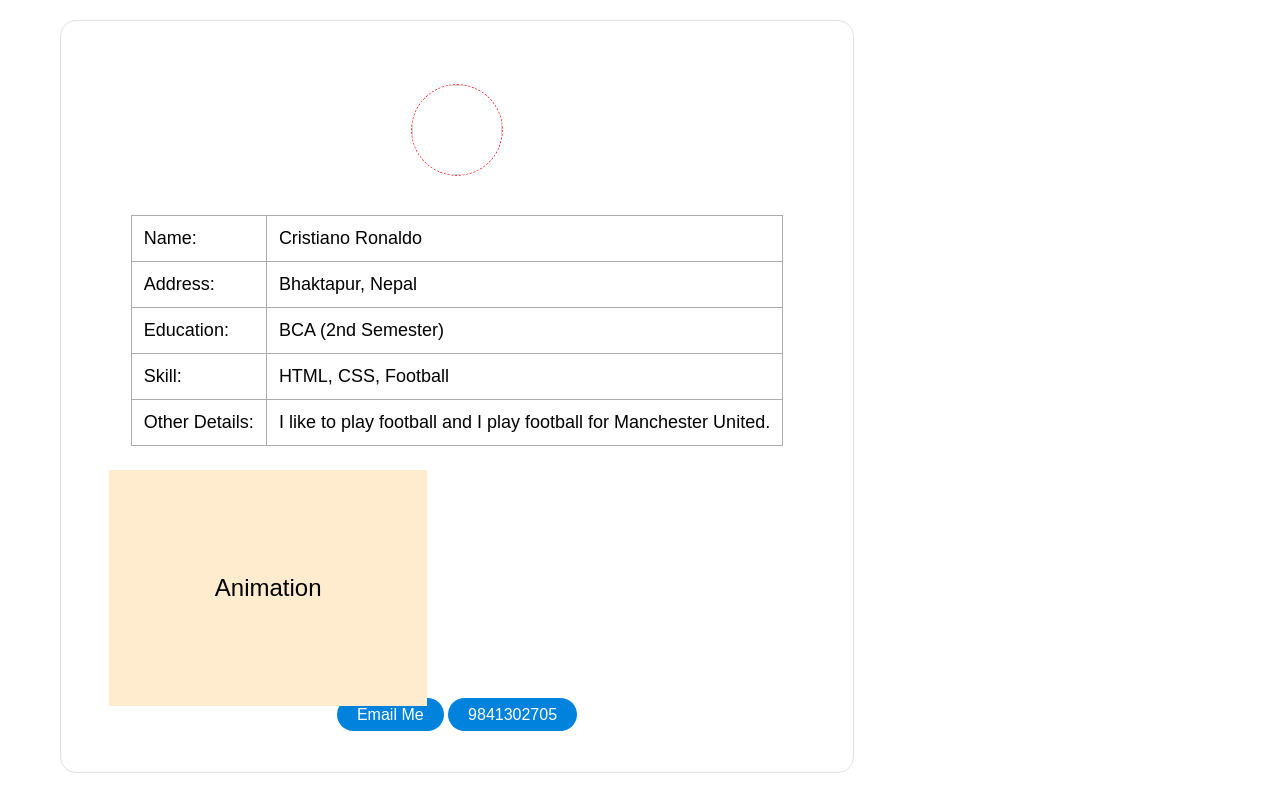
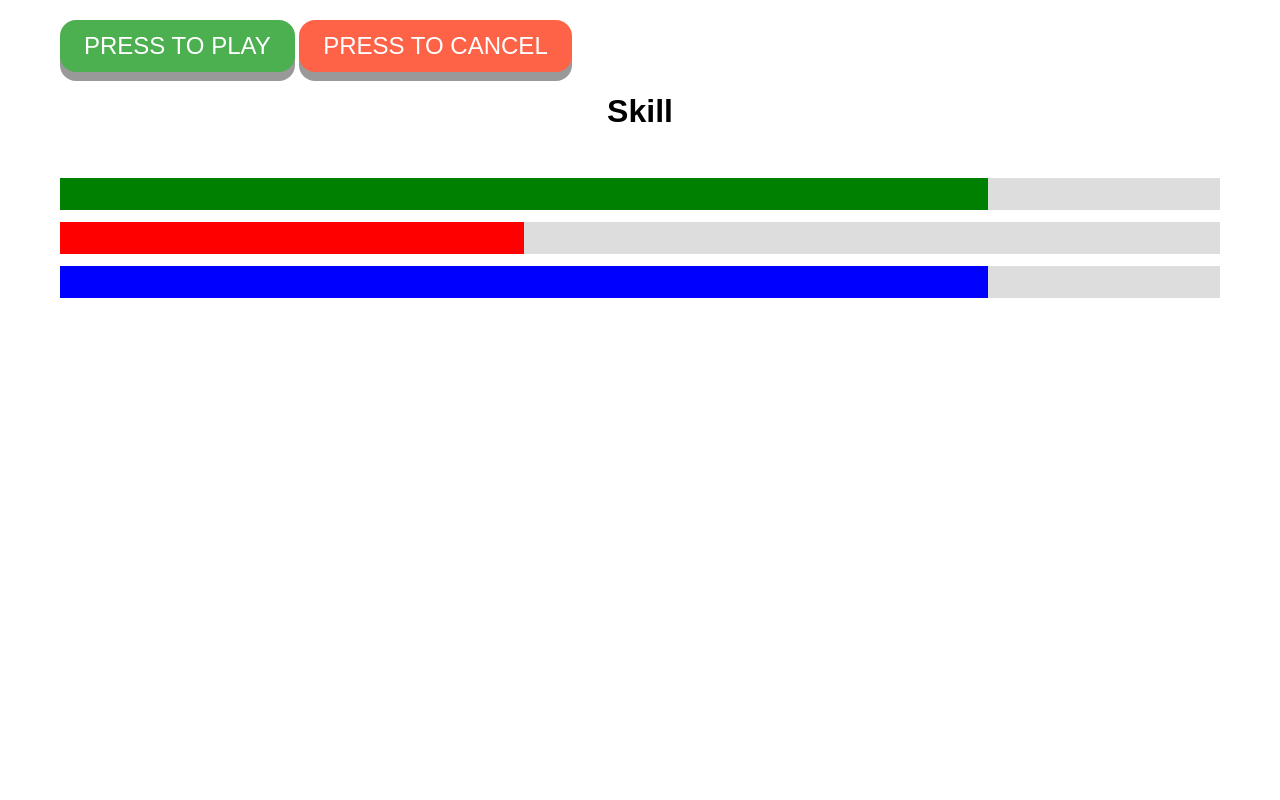
Before and after one commit to SpideyGuy/BasicWebsitePascal2ndSem, a plain HTML site: page traditional/cssexample.html in a window 1280 px wide. Drawn offline with Linux system fonts and the light colour scheme; a web font is replaced by a local one.

Commit message:
js example

```diff
--- a/traditional/css/style.css
+++ b/traditional/css/style.css
@@ -189,3 +189,63 @@ body {
     color: white;
     border-radius: 42px;
 }
+
+
+/* Styling for Skill Block */
+
+.skill-container .skill-header {
+    text-align: center;
+}
+
+.skill-container .skill-wrapper {
+    margin-top: 48px;
+}
+
+.skill-container .skill-block {
+    margin: 12px 0;
+}
+
+.skill-container .skill-block div:first-child {
+    width: 20%;
+}
+
+.skill-container .skill-block div:nth-child(2) {
+    width: 40%;
+}
+
+.skill-container .skill-block div:nth-child(3) {
+    width: 80%;
+}
+
+.skill-container #sing-progress {
+    width: 100%;
+    background-color: #ddd;
+}
+
+.skill-container #sing-progress-bar {
+    width: 20%;
+    height: 32px;
+    background-color: green;
+}
+
+.skill-container #dance-progress {
+    width: 100%;
+    background-color: #ddd;
+}
+
+.skill-container #dance-progress-bar {
+    width: 40%;
+    height: 32px;
+    background-color: red;
+}
+
+.skill-container #pubg-progress {
+    width: 100%;
+    background-color: #ddd;
+}
+
+.skill-container #pubg-progress-bar {
+    width: 80%;
+    height: 32px;
+    background-color: blue;
+}
--- a/traditional/cssexample.html
+++ b/traditional/cssexample.html
@@ -68,7 +68,55 @@
 
         #scale-img:hover {
             transform: scale(1.2);
+        }
+
+        .personal-profile a {
+            box-shadow: 0 8px 16px 0 rgba(0, 0, 0, 0.2), 0 6px 20px 0 rgba(0, 0, 0, 0.19);
+        }
+
+        .personal-profile a:hover {
+            background: white;
+            border: 2px dashed #0182dd;
+            color: #0182dd;
+            box-shadow: unset;
             transition: 2s;
+        }
+
+        .game-container button {
+            background-color: #4CAF50;
+            font-size: 24px;
+            padding: 12px 24px;
+            text-align: center;
+            color: white;
+            border: none;
+            border-radius: 16px;
+            box-shadow: 0 9px #999;
+            text-transform: uppercase;
+            font-weight: 500;
+            font-family: fantasy;
+            cursor: pointer;
+        }
+
+        .game-container button:hover {
+            background-color: #3e8e41;
+        }
+
+        .game-container button:active {
+            background-color: #3e8e41;
+            box-shadow: 0 5px #666;
+            transform: translateY(4px);
+        }
+
+        .game-container .button-cancel-game {
+            background-color: #FF6347;
+        }
+
+        .game-container .button-cancel-game:hover {
+            background-color: #FF0000;
+        }
+
+        .game-container .button-cancel-game:active {
+            background-color: #FF0000;
         }
     </style>
 </head>
@@ -79,59 +127,32 @@ external -> in different file but connected in head section -->
 
 <body>
 
+    <div class="game-container">
+        <button class="button-play-game">Press to play</button>
+        <button class="button-cancel-game">Press to cancel</button>
+    </div>
 
-    <!-- <table class="table-div">
-        <tr>
-            <th>S.N</th>
-            <th>Name</th>
-            <th>Color</th>
-        </tr>
-        <tr>
-            <td>1</td>
-            <td>Ramesh Yadav</td>
-            <td>Red</td>
-        </tr>
-        <tr>
-            <td>2</td>
-            <td>Sita Karki</td>
-            <td>Green</td>
-        </tr>
-        <tr>
-            <td>3</td>
-            <td>Ram Shrestha</td>
-            <td>Blue</td>
-        </tr>
-    </table> -->
-
-    <div class="personal-profile">
-        <img id="scale-img" src="img/ronaldo.png">
-        <table>
-            <tr>
-                <td>Name:</td>
-                <td>Cristiano Ronaldo</td>
-            </tr>
-            <tr>
-                <td>Address:</td>
-                <td>Bhaktapur, Nepal</td>
-            </tr>
-            <tr>
-                <td>Education:</td>
-                <td>BCA (2nd Semester)</td>
-            </tr>
-            <tr>
-                <td>Skill:</td>
-                <td>HTML, CSS, Football</td>
-            </tr>
-            <tr>
-                <td>Other Details:</td>
-                <td>I like to play football and I play football for Manchester United.</td>
-            </tr>
-        </table>
-        <div id="animation-btn-div">
-            <p>Animation</p>
+    <div class="skill-container">
+        <div class="skill-header">
+            <h1>Skill</h1>
         </div>
-        <a href="mailto:bijayraizn@gmail.com">Email Me</a>
-        <a href="tel:9841302705">9841302705</a>
+        <div class="skill-wrapper">
+            <div class="skill-block">
+                <div id="sing-progress">
+                    <div id="sing-progress-bar"></div>
+                </div>
+            </div>
+            <div class="skill-block">
+                <div id="dance-progress">
+                    <div id="dance-progress-bar"></div>
+                </div>
+            </div>
+            <div class="skill-block">
+                <div id="pubg-progress">
+                    <div id="pubg-progress-bar"></div>
+                </div>
+            </div>
+        </div>
     </div>
 
     <!-- <div class="video-container">
@@ -145,6 +166,8 @@ external -> in different file but connected in head section -->
         <iframe width="560" height="315" src="https://www.youtube.com/embed/0lLiQZwBzxQ?start=120" title="YouTube video player" frameborder="0" allow="accelerometer; autoplay; clipboard-write; encrypted-media; gyroscope; picture-in-picture" allowfullscreen></iframe>
     </div> -->
 
+    <script src="js/custom.js"></script>
+
 </body>
 
 </html>
--- /dev/null
+++ b/traditional/js/custom.js
@@ -0,0 +1,19 @@
+window.onload = function(event) {
+    var i = 0;
+    if (i == 0) {
+        i = 1;
+        var elem = document.getElementById("sing-progress-bar");
+        var width = 1;
+        var id = setInterval(frame, 10);
+
+        function frame() {
+            if (width >= 80) {
+                clearInterval(id);
+                i = 0;
+            } else {
+                width++;
+                elem.style.width = width + "%";
+            }
+        }
+    }
+}
```
Also changed, not shown: traditional/animations.html (+1 -1 lines), traditional/others.html (added, +35 -0 lines), 2 other files.
